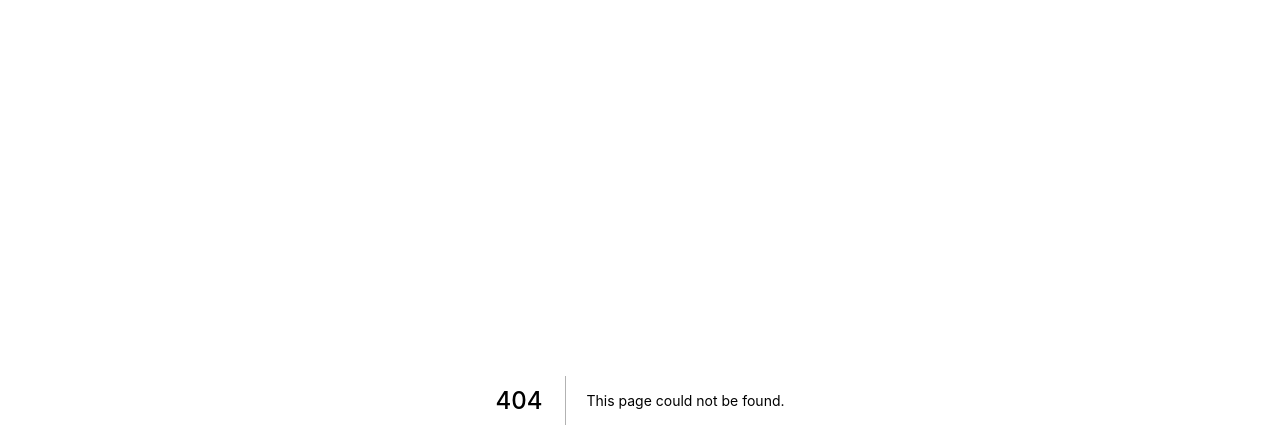
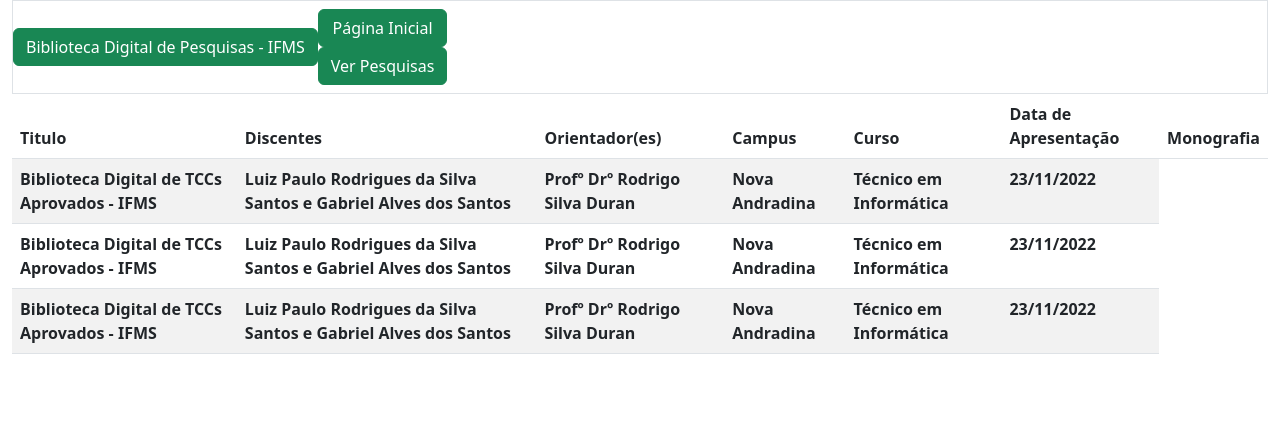
Before and after one commit to luizpaulo2005/FrontEnd, a Next.js app: page /posts/tccs in a window 1280 px wide. Before the commit this address had no page. Shown: the top 448 px of the page. Built offline with nearby package versions, Linux system fonts and the light colour scheme.

Commit message:
Teste de Tela Principal de Pesquisas

```diff
--- a/package.json
+++ b/package.json
@@ -13,6 +13,7 @@
     "bootstrap": "^5.2.0-beta1",
     "next": "12.1.6",
     "react": "18.1.0",
+    "react-bootstrap": "^2.4.0",
     "react-dom": "18.1.0"
   },
   "devDependencies": {
--- a/pages/_app.js
+++ b/pages/_app.js
@@ -1,4 +1,5 @@
 import '../styles/globals.css'
+import 'bootstrap/dist/css/bootstrap.css'
 
 function MyApp({ Component, pageProps }) {
   return <Component {...pageProps} />
--- /dev/null
+++ b/pages/components/header.js
@@ -0,0 +1,15 @@
+import Link from "next/link";
+
+export default function Header(){
+    return(
+        <nav class="navbar border">
+        <span class="btn btn-success">Biblioteca Digital de Pesquisas - IFMS</span>
+        <ul class="navbar-nav me-auto">
+          <li class="nav-item btn btn-success">Página Inicial</li>
+          <li class="nav-item">
+        <Link href="/posts/tccs"><a class="btn btn-success">Ver Pesquisas</a></Link>
+          </li>
+          </ul>
+      </nav>
+    )
+}
--- /dev/null
+++ b/pages/components/tabelaprincipal.js
@@ -0,0 +1,45 @@
+export default function TabelaPrincipal(){
+    return(
+        <table class="table table-striped">
+        <thead>
+        <tr>
+            <th>Titulo</th>
+            <th>Discentes</th>
+            <th>Orientador(es)</th>
+            <th>Campus</th>
+            <th>Curso</th>
+            <th>Data de Apresentação</th>
+            <th>Monografia</th>
+        </tr>
+        </thead>
+        <tbody>
+        <tr>
+            <th>Biblioteca Digital de TCCs Aprovados - IFMS</th>
+            <th>Luiz Paulo Rodrigues da Silva Santos e Gabriel Alves dos Santos</th>
+            <th>Profº Drº Rodrigo Silva Duran</th>
+            <th>Nova Andradina</th>
+            <th>Técnico em Informática</th>
+            <th>23/11/2022</th>
+        </tr>
+
+        <tr>
+            <th>Biblioteca Digital de TCCs Aprovados - IFMS</th>
+            <th>Luiz Paulo Rodrigues da Silva Santos e Gabriel Alves dos Santos</th>
+            <th>Profº Drº Rodrigo Silva Duran</th>
+            <th>Nova Andradina</th>
+            <th>Técnico em Informática</th>
+            <th>23/11/2022</th>
+        </tr>
+
+        <tr>
+            <th>Biblioteca Digital de TCCs Aprovados - IFMS</th>
+            <th>Luiz Paulo Rodrigues da Silva Santos e Gabriel Alves dos Santos</th>
+            <th>Profº Drº Rodrigo Silva Duran</th>
+            <th>Nova Andradina</th>
+            <th>Técnico em Informática</th>
+            <th>23/11/2022</th>
+        </tr>
+        </tbody>
+        </table>
+    )
+}
--- /dev/null
+++ b/pages/posts/tccs.js
@@ -0,0 +1,11 @@
+import Header from "../components/header";
+import TabelaPrincipal from "../components/tabelaprincipal";
+
+export default function TCCs(){
+    return(
+        <div class="container-fluid">
+            <Header/>
+            <TabelaPrincipal/>
+        </div>
+    )
+}
```
Also changed, not shown: pages/index.js (+6 -60 lines), 2 other files (tests, documents, lock files or other folders).
